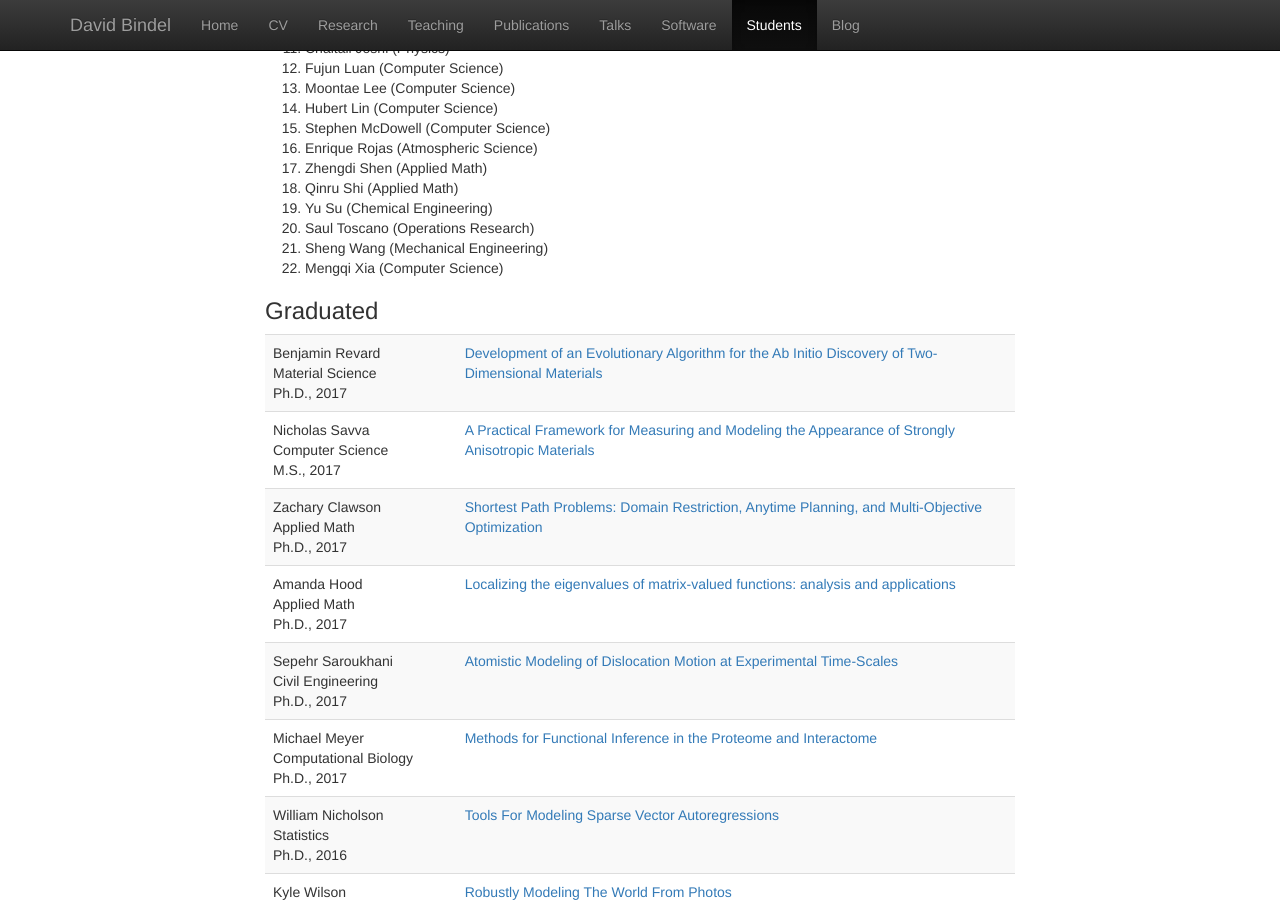
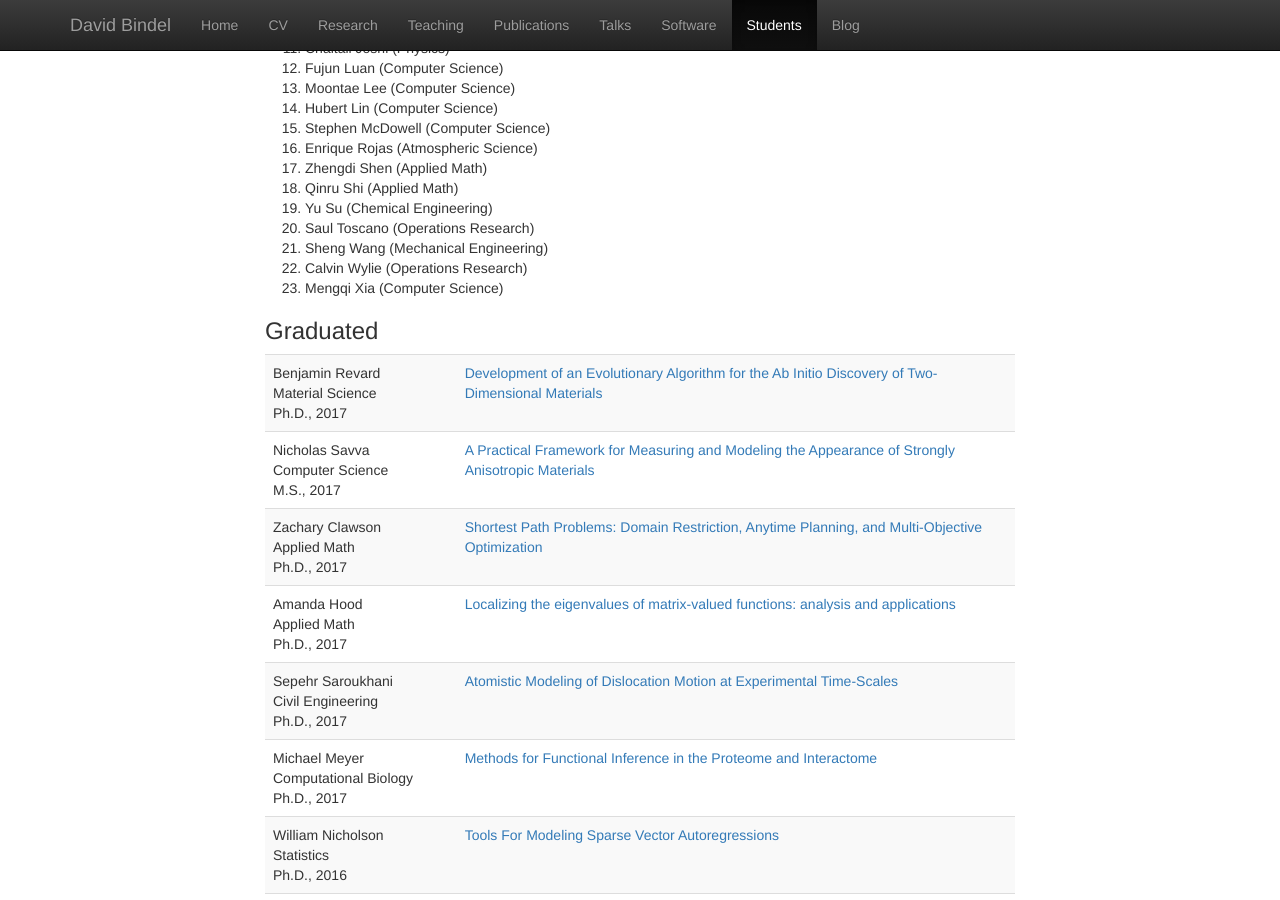
Before and after one commit to dbindel/cornell_web, a Jekyll site: the page built from students.html, in a window 1280 px wide and 900 px high, scrolled down 4253 px. Built offline with Jekyll 4.4.1, drawn with Linux system fonts in a browser that asks for light colours; nearby versions of some CDN libraries.

Commit message:
Added Calvin Wylie to committee list.

```diff
--- a/_data/students.yml
+++ b/_data/students.yml
@@ -619,6 +619,11 @@ committees:
     field: Mechanical Engineering
   -
     degree: phd
+    last: Wylie
+    first: Calvin
+    field: Operations Research
+  -
+    degree: phd
     last: Xia
     first: Mengqi
     field: Computer Science
```
